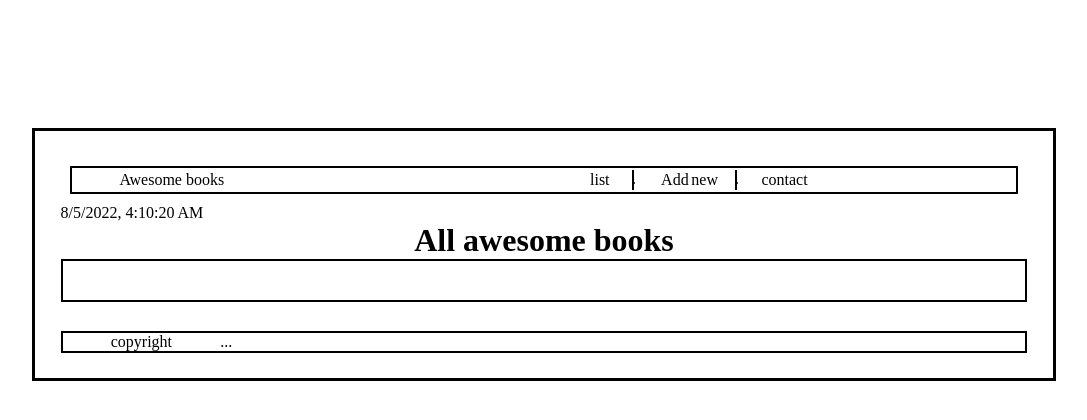
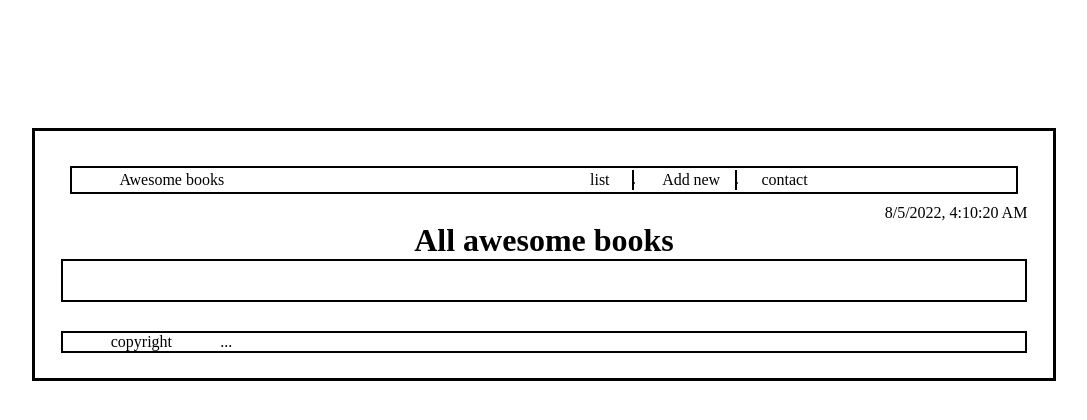
Before and after one commit to Apatakiti/Awesome-book, a website: page index.html in a window 1280 px wide. Shown: the whole page, without its empty margins (96-1183 px from the left). Drawn offline with Linux system fonts and the light colour scheme.

Commit message:
styled time

```diff
--- a/style.css
+++ b/style.css
@@ -94,7 +94,7 @@ h2 {
 }
 
 .pp {
-  margin-left: 5%;
+  margin-left: 7%;
 }
 
 .list,
@@ -157,3 +157,9 @@ article {
 .paragraphs {
   text-align: flex-start;
 }
+
+.date-container {
+  display: flex;
+  flex-direction: column;
+  align-items: flex-end;
+}
```
